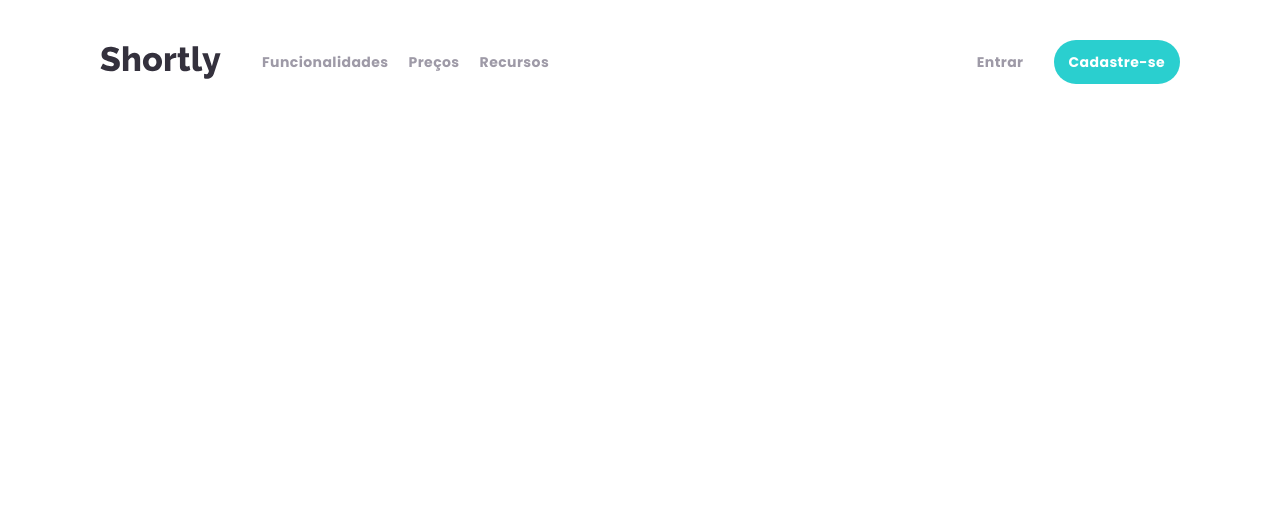
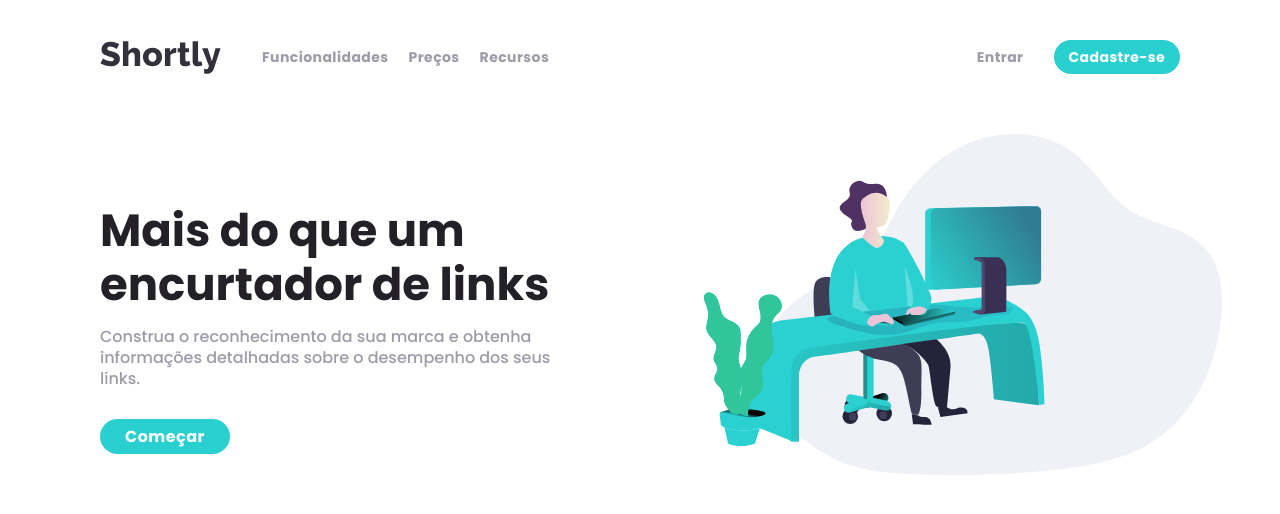
Before and after one commit to anacperdigao/Encurtador-de-URL, a plain HTML site: page index.html in a window 1280 px wide. Drawn offline with Linux system fonts and the light colour scheme.

Commit message:
Inserindo primeira secao de informacoes da pagina

```diff
--- a/assets/styles/components/_header.scss
+++ b/assets/styles/components/_header.scss
@@ -3,7 +3,7 @@
 .header{
     display: grid;
     grid-template-columns: 15% 35% 50%;
-    padding: 40px 100px 20px 100px;
+    padding: 40px 100px 60px 100px;
     align-items: center;
     font-size: 14px;
     font-weight: 700;
@@ -35,7 +35,7 @@
         #cadastrar{
             background-color: $cyan;
             color: white;
-            padding: 15px;
+            padding: 10px 15px;
             border-radius: 50px;
             &:hover{
                 cursor: pointer;
--- /dev/null
+++ b/assets/styles/components/_secao-informacoes.scss
@@ -0,0 +1,39 @@
+@import '../abstracts/variaveis';
+
+.container__informacoes{
+    display: grid;
+    grid-template-columns: 55% 45%;
+    .container__informacoes-texto{
+        padding: 70px 120px 40px 100px;
+        h1{
+            font-size: 45px;
+            color: $very-dark-violet;
+            padding-bottom: 15px;
+            line-height: 1.2;
+        }
+        p{
+            color: $grayish-violet;
+            line-height: 1.3em;
+            font-size: 16px;
+        }
+        button{
+            margin-top: 30px;
+            background-color: $cyan;
+            color: white;
+            padding: 5px 25px;
+            border-radius: 50px;
+            font-weight: 700;
+            letter-spacing: 0.03em;
+            &:hover{
+                cursor: pointer;
+                opacity: 0.7;
+            }
+        }
+    }
+    .container__informacoes-imagem{
+        img{
+            width: 90%;
+        }
+    }
+
+}
--- a/assets/styles/styles.scss
+++ b/assets/styles/styles.scss
@@ -1,2 +1,3 @@
 @import './abstracts/base';
 @import './components/header';
+@import './components/secao-informacoes';
--- a/index.html
+++ b/index.html
@@ -36,8 +36,21 @@
       <p id="entrar">Entrar</p>
       <p id="cadastrar">Cadastre-se</p>
     </div>
+  </header>
+  <main>
 
-  </header>
+    <section class="container__informacoes">
+      <div class="container__informacoes-texto">
+        <h1>Mais do que um <br> encurtador de links</h1>
+        <p>Construa o reconhecimento da sua marca e obtenha informações detalhadas sobre o desempenho dos seus links.</p>
+        <button>Começar</button>
+      </div>
+      <div class="container__informacoes-imagem">
+        <img src="/assets/images/illustration-working.svg" alt="Ilustração de alguém trabalhando">
+      </div>
+    </section>
+
+  </main>
 
 
 </body>
```
Also changed, not shown: assets/styles/styles.css, 1 other file.
